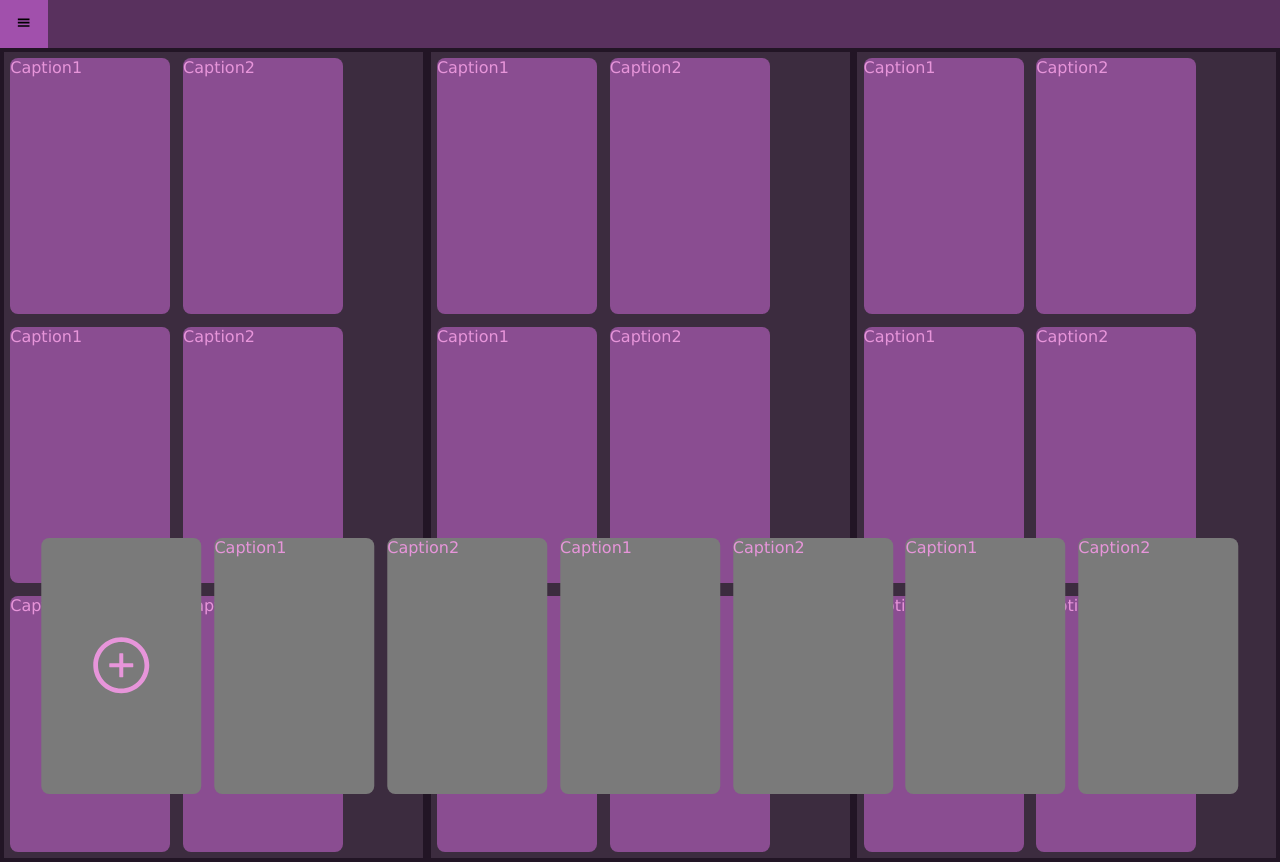
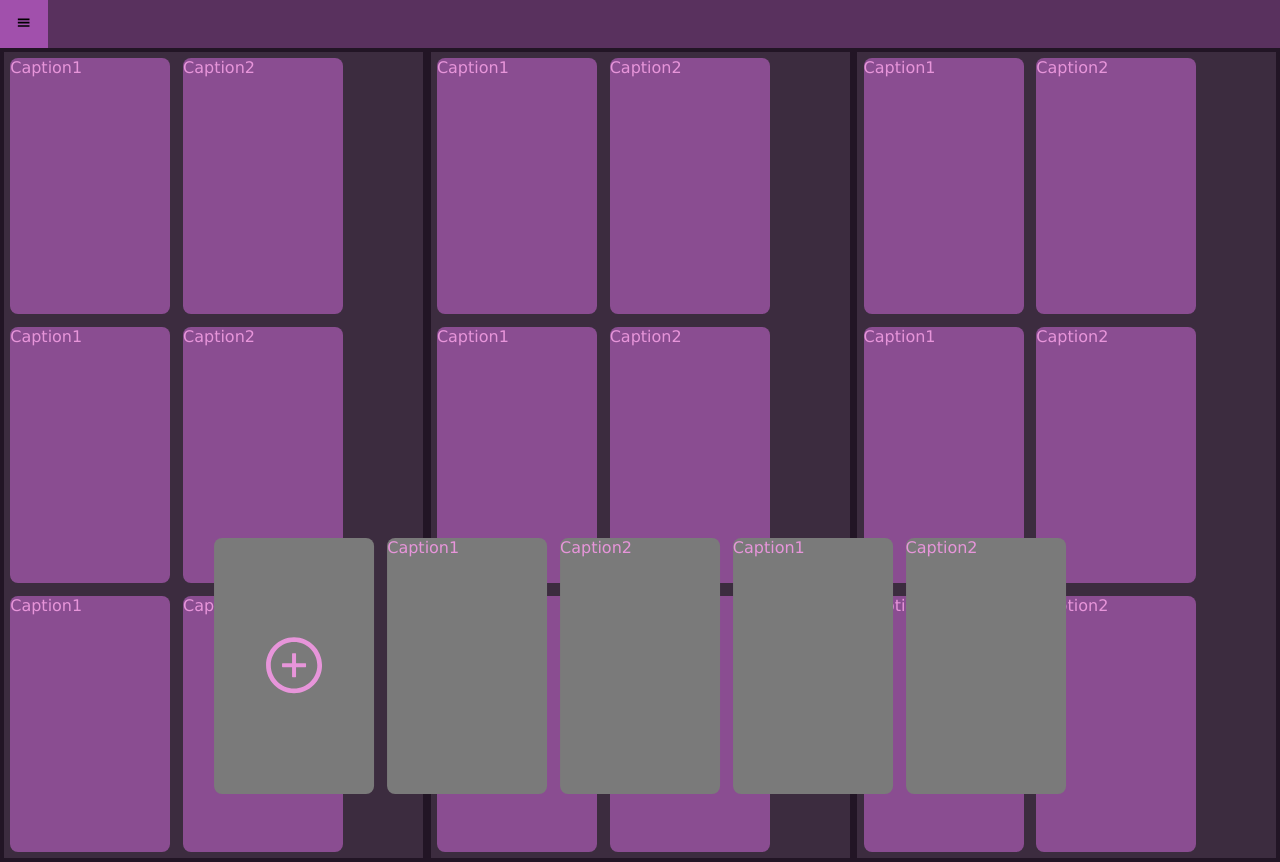
Before and after one commit to Dmytrych/retrospective, a React (Create React App) app: page /session in a window 1280 px wide. Built offline with nearby package versions, Linux system fonts and the light colour scheme.

Commit message:
Added card amount change

```diff
--- a/src/components/DraftCardBuffer/index.js
+++ b/src/components/DraftCardBuffer/index.js
@@ -4,7 +4,8 @@ import RetroCard from '../RetroCard'
 import Card from '../Card'
 import './index.css'
 
-function DraftCardBuffer({ cards }) {
+function DraftCardBuffer({ cards, cardsDisplayLimit }) {
+  let displayedCards = cards.slice(0, cardsDisplayLimit - 1)
 
   return (
     <div className='display-flex flex-row'>
@@ -15,7 +16,10 @@ function DraftCardBuffer({ cards }) {
           </div>
         </Card>
       </div>
-      { cards.map(card => {
+      <div>
+
+      </div>
+      { displayedCards.map(card => {
           return <div key={card} className='draft-card'>
             <RetroCard description={card.caption} style='draft'></RetroCard>
           </div>
--- /dev/null
+++ b/src/hooks/useWindowSize.js
@@ -0,0 +1,25 @@
+import React, { useEffect, useState } from 'react';
+
+function useWindowSize() {
+    const [windowSize, setWindowSize] = useState({
+      width: 0,
+      height: 0,
+    });
+
+    useEffect(() => {
+      function handleResize() {
+        setWindowSize({
+          width: window.innerWidth,
+          height: window.innerHeight,
+        });
+      }
+      window.addEventListener("resize", handleResize);
+
+      handleResize();
+
+      return () => window.removeEventListener("resize", handleResize);
+    }, []);
+    return windowSize;
+  }
+
+  export default useWindowSize;
--- a/src/pages/SessionPage/index.js
+++ b/src/pages/SessionPage/index.js
@@ -1,9 +1,10 @@
-import React, { useContext, useState } from 'react';
+import React, { useContext, useState, useEffect } from 'react';
 
 import DraftCardBuffer from '../../components/DraftCardBuffer';
 import CardColumn from '../../components/CardColumn';
 
 import './index.css'
+import useWindowSize from '../../hooks/useWindowSize';
 
 function SessionPage() {
     const [cards, setCards] = useState([
@@ -26,6 +27,12 @@ function SessionPage() {
             caption: "Caption2"
         }
     ])
+    const windowSize = useWindowSize()
+
+    useEffect(() => {
+
+        console.log(windowSize)
+      }, [windowSize]);
 
     return (
         <div className='whole-window'>
@@ -41,7 +48,7 @@ function SessionPage() {
                 </div>
             </div>
             <div className='position-fixed position-center-bottom'>
-            <DraftCardBuffer cards={cards}/>
+                <DraftCardBuffer cards={cards} cardsDisplayLimit={5}/>
             </div>
         </div>
     );
```
Lines whose indentation alone changed are shown as unchanged.
